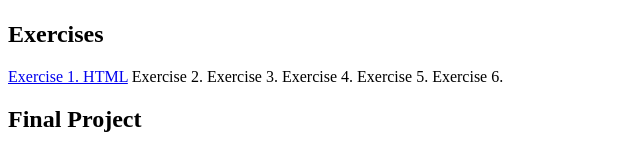
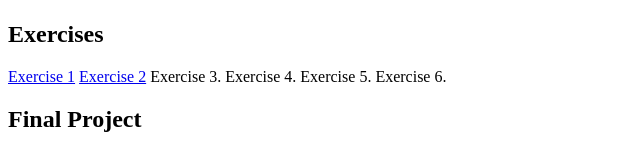
Before and after one commit to minhwan-kim/interactive, a plain HTML site: page index.html in a window 1280 px wide. Shown: the part 476-629 px from the top of the page, without its empty margins (0-640 px from the left). Drawn offline with Linux system fonts and the light colour scheme.

Commit message:
Add files via upload

```diff
--- a/index.html
+++ b/index.html
@@ -14,8 +14,8 @@
     <img src="assets/phone-test.jpg" width="500">
     <br>
     <h2>Exercises</h2>
-    <a href="exercise1/index.html">Exercise 1. HTML</a>
-    Exercise 2.
+    <a href="exercise1/index.html">Exercise 1</a>
+    <a href="exercise2/index.html">Exercise 2</a>
     Exercise 3.
     Exercise 4.
     Exercise 5.
```
